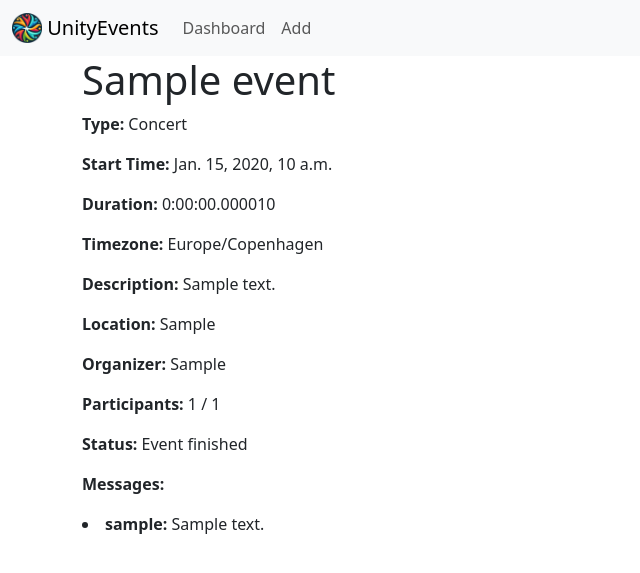
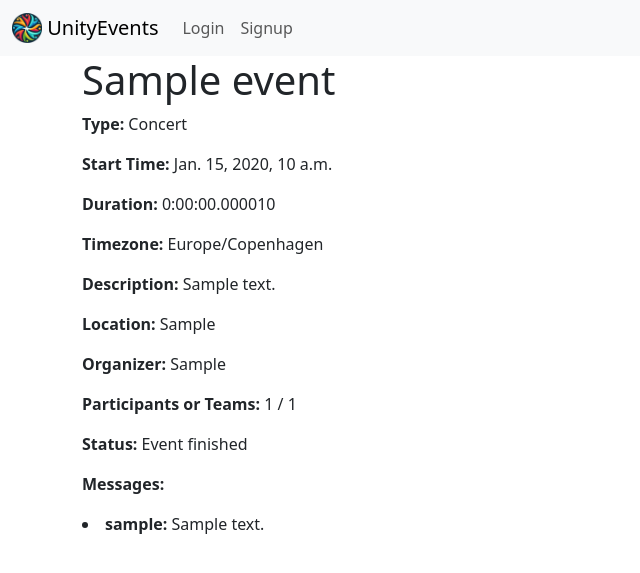
Before and after one commit to koalyorg/unihack-event, a Django app: page /event/1/ in a window 1280 px wide. Shown: the top 573 px of the page, without its empty margins (0-640 px from the left). Run offline with Django 4.2, Linux system fonts and the light colour scheme; tables that the repository leaves empty hold one stand-in row (Sample ...); some libraries are stand-ins or nearby versions.

Commit message:
Rework login / logout

```diff
--- a/main/forms.py
+++ b/main/forms.py
@@ -35,7 +35,9 @@ class EventForm(forms.ModelForm):
             'location': 'Provide a full address for in-person events, e.g. Piața Consiliul Europei 2D, Timișoara 300627, Romania or for online the used tool, e.g. zoom',
             'organizer': 'Name of the organizer / organisation',
             'virtual_link': "Provide e.g. a zoom link",
-            'event_url': "Provide a URL to an external site for more information"
+            'event_url': "Provide a URL to an external site for more information",
+            'max_participants': "Max. Participants or Teams"
+
         }
 
 class MessageForm(forms.ModelForm):
--- a/main/templates/event.html
+++ b/main/templates/event.html
@@ -10,7 +10,7 @@
     <p><strong>Description:</strong> {{ event.description }}</p>
     <p><strong>Location:</strong> {{ event.location }}</p>
     <p><strong>Organizer:</strong> {{ event.organizer }}</p>
-    <p><strong>Participants:</strong> {{ event.participants.count }} / {{ event.max_participants }}</p>
+    <p><strong>Participants or Teams:</strong> {{ event.participants.count }} / {{ event.max_participants }}</p>
     <p><strong>Status:</strong> {{ event.status }}</p>
 
     {% if event.event_type == 'KITCHENRUN' %}
--- a/main/templates/login.html
+++ b/main/templates/login.html
@@ -2,12 +2,12 @@
 {% load bootstrap5 %}
 
 {% block content %}
-
+    <br>
     <h2>Login</h2>
     <form method="post" action="{% url 'login' %}">
         {% csrf_token %}
         {% bootstrap_form form %}
-        <button type="submit">Login</button>
+        <button class="btn btn-primary" type="submit">Login</button>
     </form>
     <p>Don't have an account? <a href="{% url 'signup' %}">Sign up</a></p>
 {% endblock %}
--- a/main/templates/signup.html
+++ b/main/templates/signup.html
@@ -1,10 +1,11 @@
 {% extends "base.html" %}
-{% load boatstrap5 %}
+{% load bootstrap5 %}
 {% block content %}
+    <br>
     <h2>Sign Up</h2>
     <form method="post">
         {% csrf_token %}
         {% bootstrap_form form %}
-        <button type="submit">Sign up</button>
+        <button class="btn btn-primary" type="submit">Sign up</button>
     </form>
 {% endblock %}
--- a/templates/base.html
+++ b/templates/base.html
@@ -23,12 +23,25 @@
         </button>
         <div class="collapse navbar-collapse" id="navbarNav">
             <ul class="navbar-nav">
+
+                {% if user.is_authenticated %}
                 <li class="nav-item">
                     <a class="nav-link" aria-current="page" href="/">Dashboard</a>
                 </li>
                 <li class="nav-item">
                     <a class="nav-link" href="/add/">Add</a>
                 </li>
+                <li class="nav-item">
+                    <a class="nav-link" href="/logout/">Logout</a>
+                </li>
+                {% else %}
+                <li class="nav-item">
+                    <a class="nav-link" href="/login/">Login</a>
+                </li><li class="nav-item">
+                    <a class="nav-link" href="/signup/">Signup</a>
+                </li>
+                {% endif %}
+
                 <!--                <li class="nav-item">-->
                 <!--                    <a class="nav-link" href="/about/">About</a>-->
                 <!--                </li>-->
```
